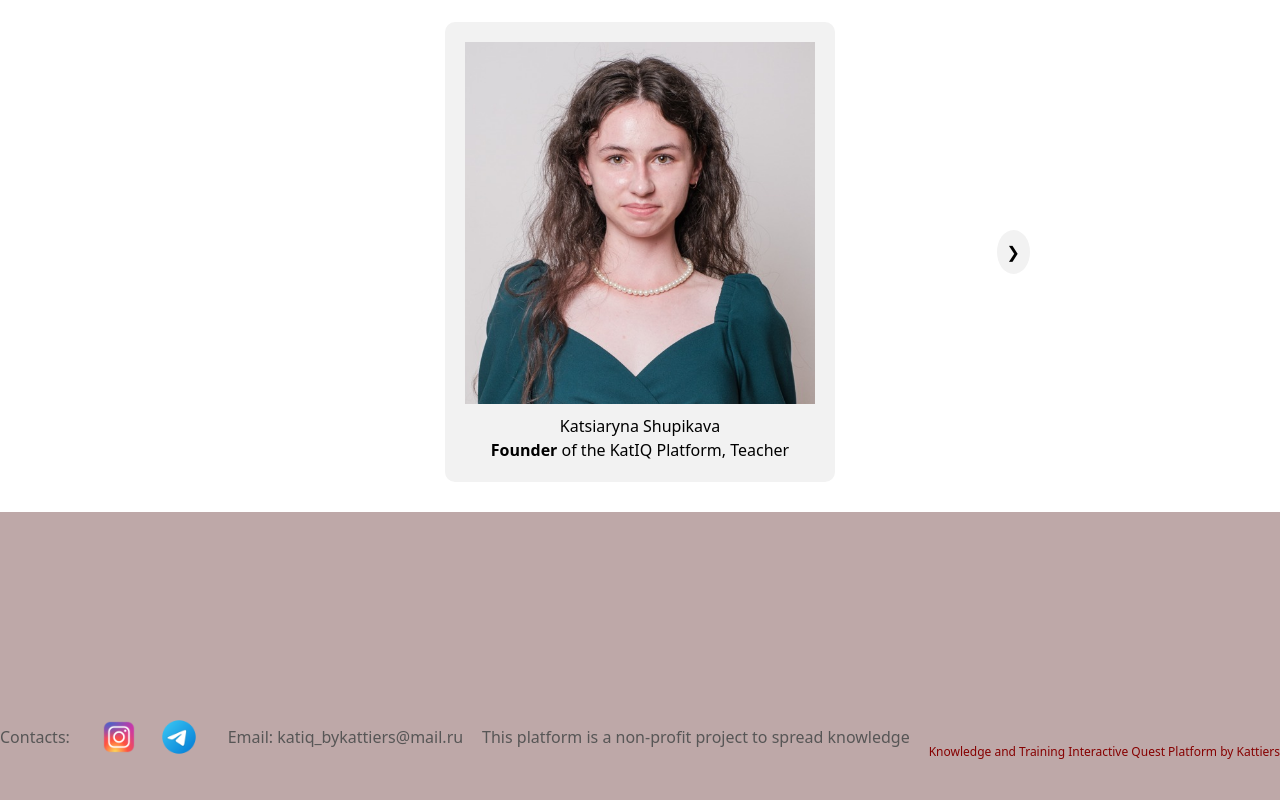
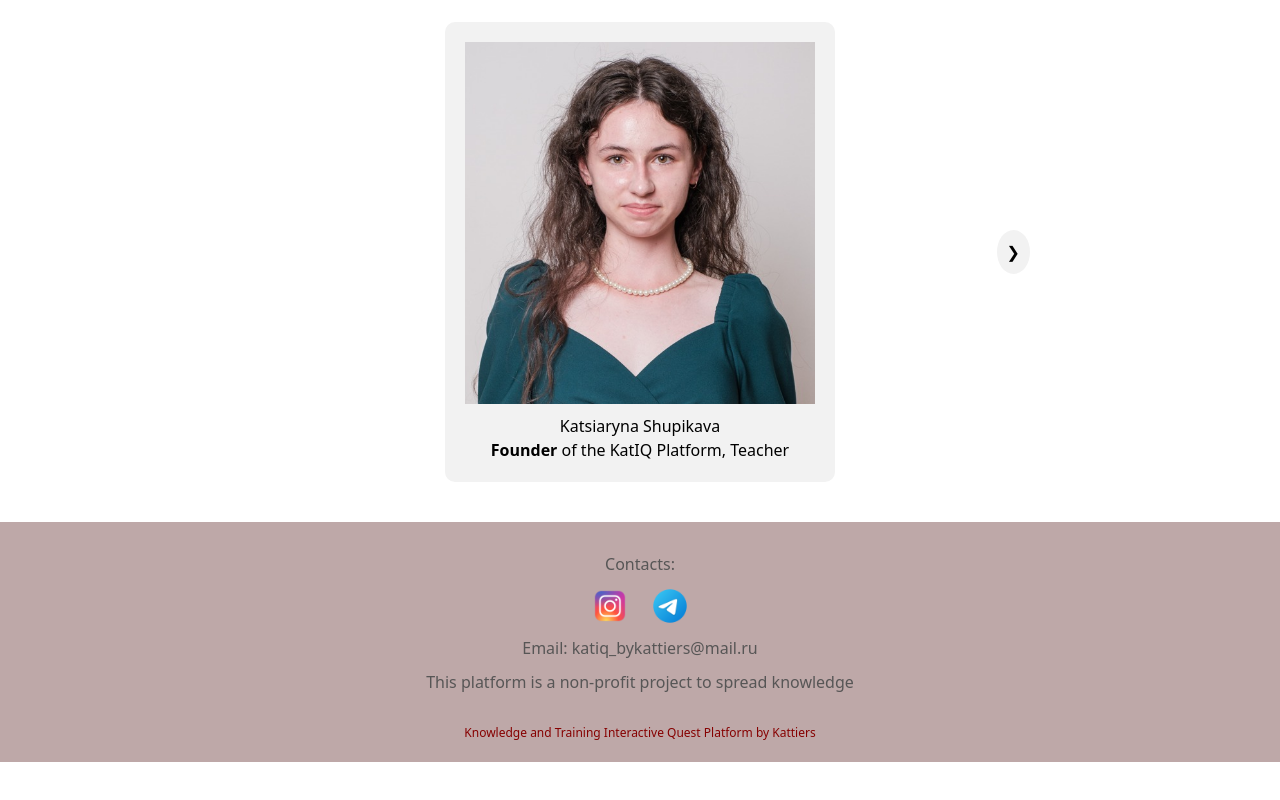
Before and after one commit to kattiers/katIQ, an Angular app: page / in a window 1280 px wide. Shown: the part 674-1474 px from the top of the page. After the commit the page ends 1436 px from the top, so only its background shows below. Built offline with nearby package versions, Linux system fonts and the light colour scheme.

Commit message:
Initial commit

```diff
--- a/src/app/lesson-showing/lesson-showing.component.css
+++ b/src/app/lesson-showing/lesson-showing.component.css
@@ -172,9 +172,6 @@ html, body {
     flex-shrink: 0;
     margin-top: auto;
     flex-shrink: 0;
-    display: flex;
-    justify-content: space-between;
-    min-height: 450px;
 }
 
 .footer p {
--- a/src/app/staff-carousel/staff-carousel.component.css
+++ b/src/app/staff-carousel/staff-carousel.component.css
@@ -2,7 +2,7 @@
     position: relative;
     max-width: 800px;
     margin: 0 auto;
-    margin-bottom: 30px;
+    margin-bottom: 40px;
 }
 
   .carousel-track-container {
```
